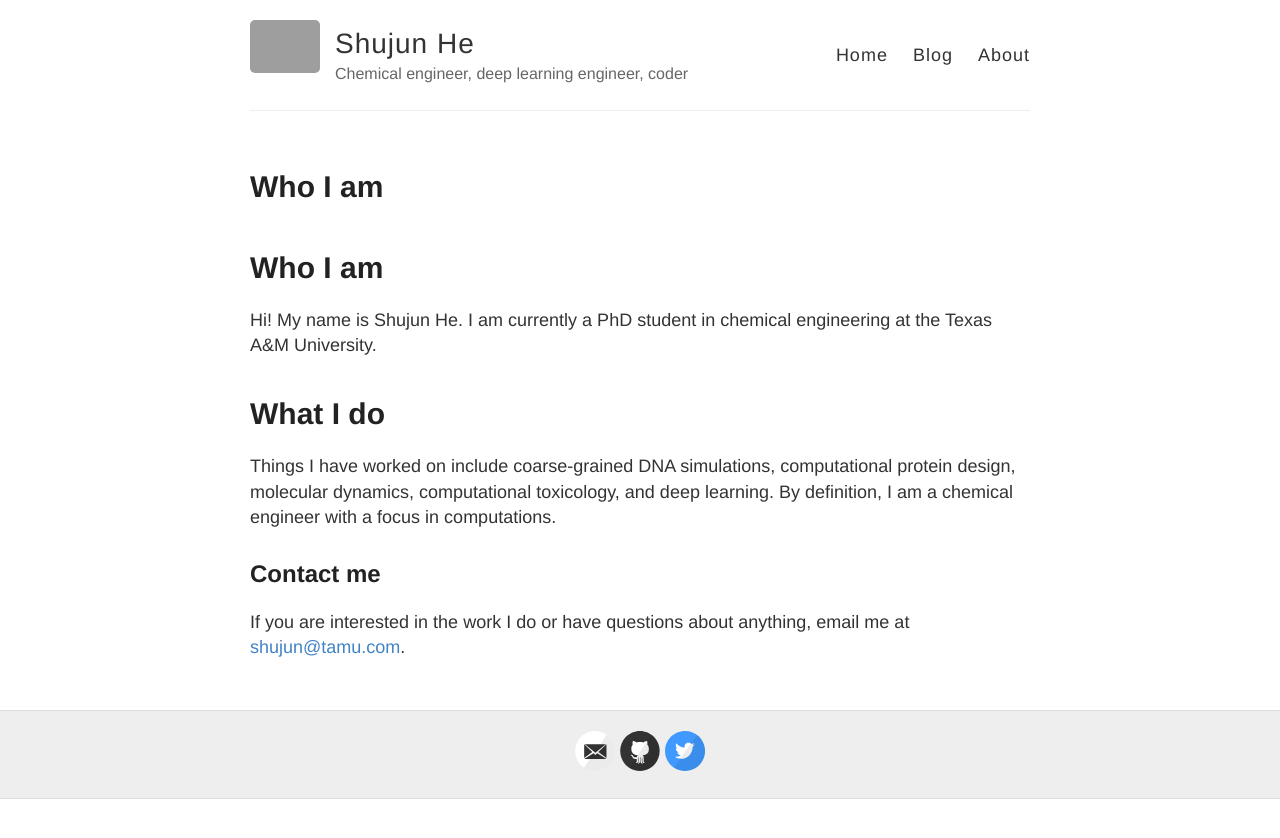
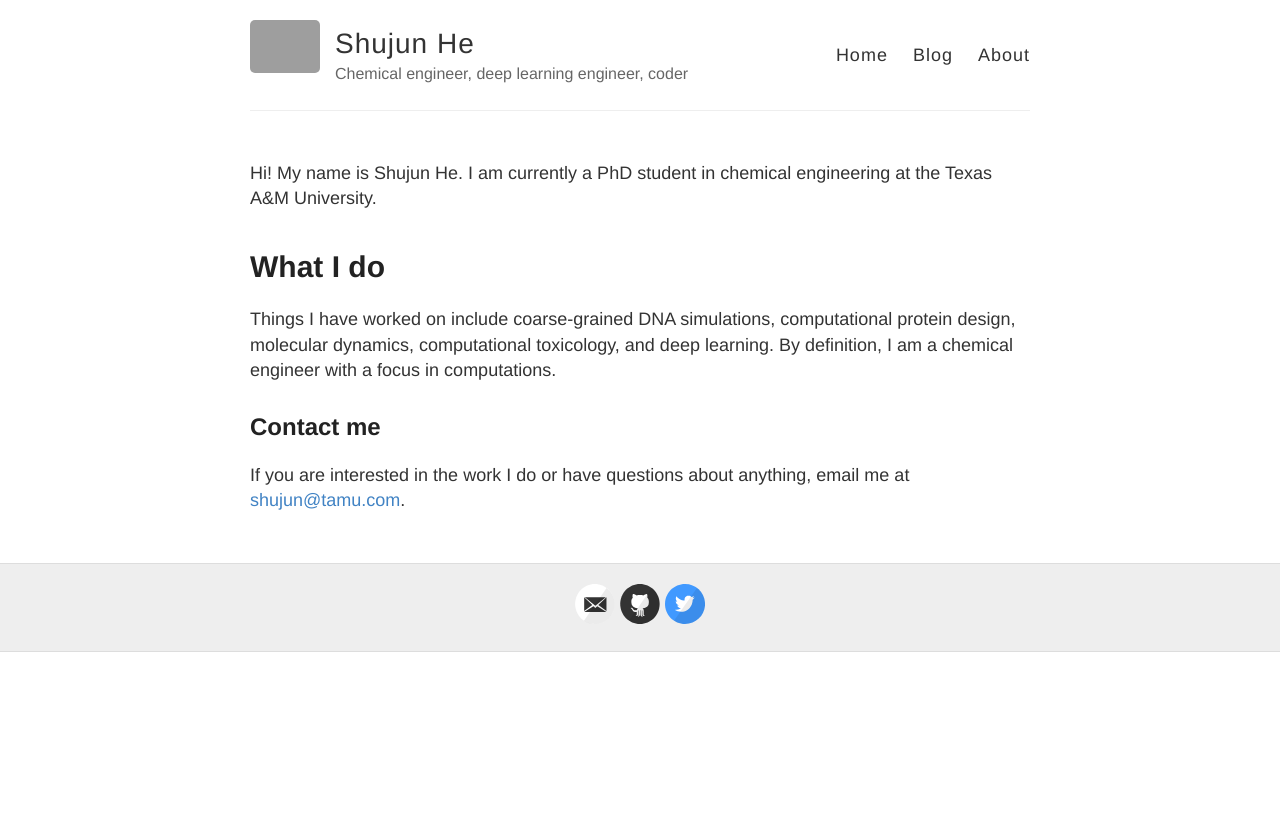
Before and after one commit to Shujun-He/shujun-he.github.io, a Jekyll site: the page built from about.md, in a window 1280 px wide. Shown: the top 838 px of the page. Built offline with Jekyll 4.4.1, drawn with Linux system fonts in a browser that asks for light colours; our own code applies the rules of GitHub Pages for plain Markdown files; grey boxes are pictures that could not be loaded.

Commit message:
Update about.md

```diff
--- a/about.md
+++ b/about.md
@@ -2,7 +2,6 @@
 layout: page
 permalink: /about/
 ---
-# Who I am
 
 Hi! My name is Shujun He. I am currently a PhD student in chemical engineering at the Texas A&M University.
 
```
